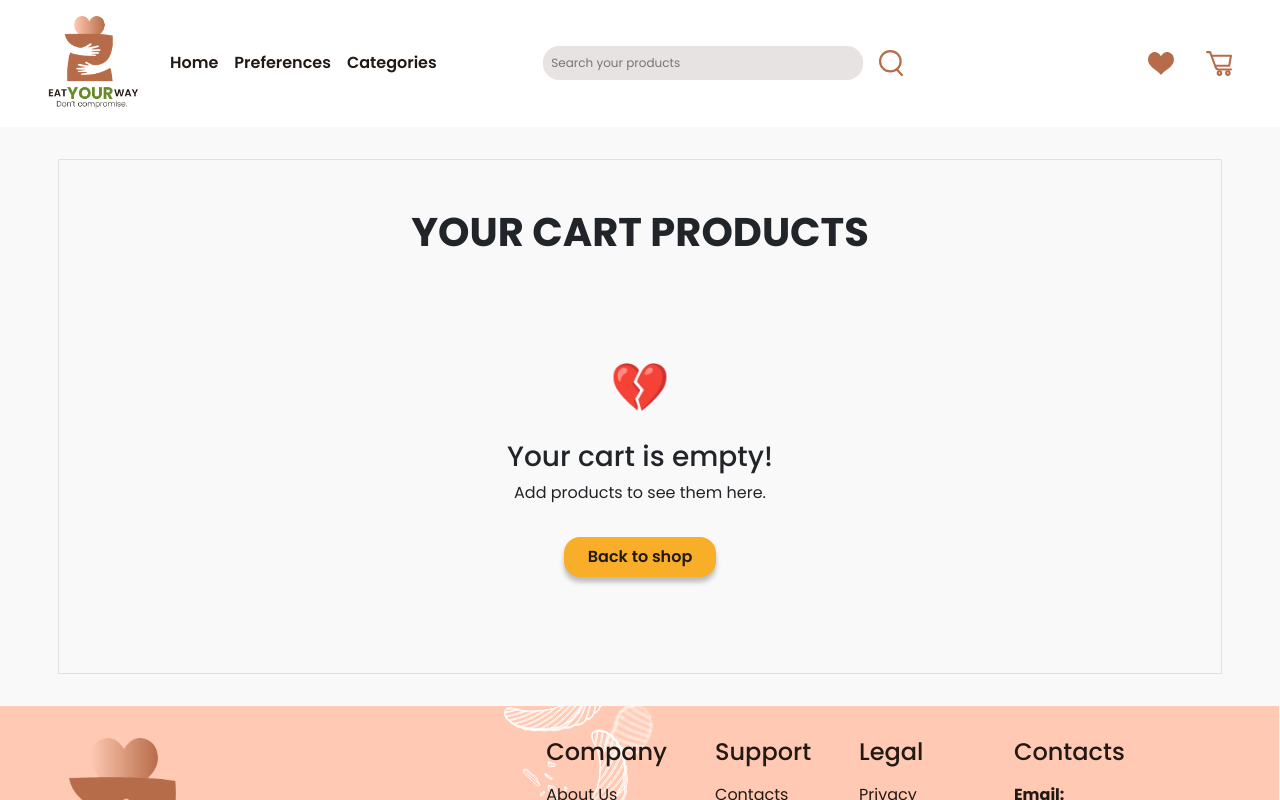
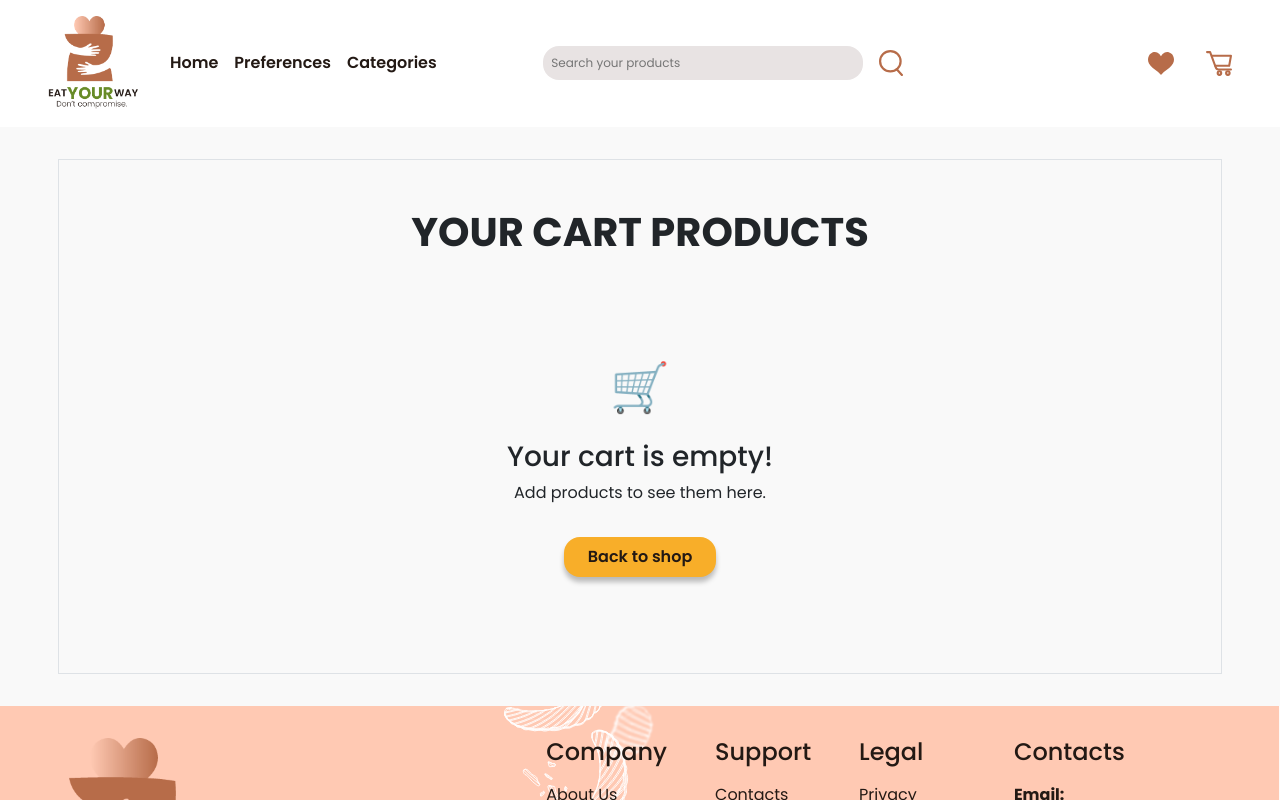
Before and after one commit to GiuseppeColucci95/project-work-team3, a React (Vite) app in the folder FRONTEND/: page /cart in a window 1280 px wide. Shown: the top 800 px of the page. Built offline with nearby package versions, Linux system fonts and the light colour scheme.

Commit message:
fix: update Cart and ProductsList components for improved empty state messaging and product display logic

```diff
--- a/FRONTEND/src/pages/Cart.jsx
+++ b/FRONTEND/src/pages/Cart.jsx
@@ -55,7 +55,7 @@ export default function Cart() {
                     :
                     (
                       <div className="col-12 d-flex align-items-center flex-column text-center py-5 mx-auto">
-                        <span style={{ fontSize: "3rem", color: "#6366f1" }}>💔</span>
+                        <span style={{ fontSize: "3rem", color: "#6366f1" }}>🛒</span>
                         <h3 className="mt-3">Your cart is empty!</h3>
                         <p>Add products to see them here.</p>
                         <Link to="/search" className="btn-add mt-3 text-decoration-none">Back to shop</Link>
--- a/FRONTEND/src/pages/ProductsList.jsx
+++ b/FRONTEND/src/pages/ProductsList.jsx
@@ -155,6 +155,7 @@ export default function ProductList() {
           {/* SELECT, GRID AND LIST BUTTONS */}
 
           {
+            (products && products.length > 0) ? (
               (viewMode === 'grid')
                 ?
                 (
@@ -236,6 +237,15 @@ export default function ProductList() {
                     }
                   </div>
                 )
+            )
+              :
+              (
+                <div className="col-12 d-flex align-items-center flex-column text-center py-5 mx-auto">
+                  <span style={{ fontSize: "3rem", color: "#6366f1" }}>🔍</span>
+                  <h3 className="mt-3">No products found!</h3>
+                  <p>Try to change your search.</p>
+                </div>
+              )
           }
         </div>
       </section >
```
Lines whose indentation alone changed are shown as unchanged.
